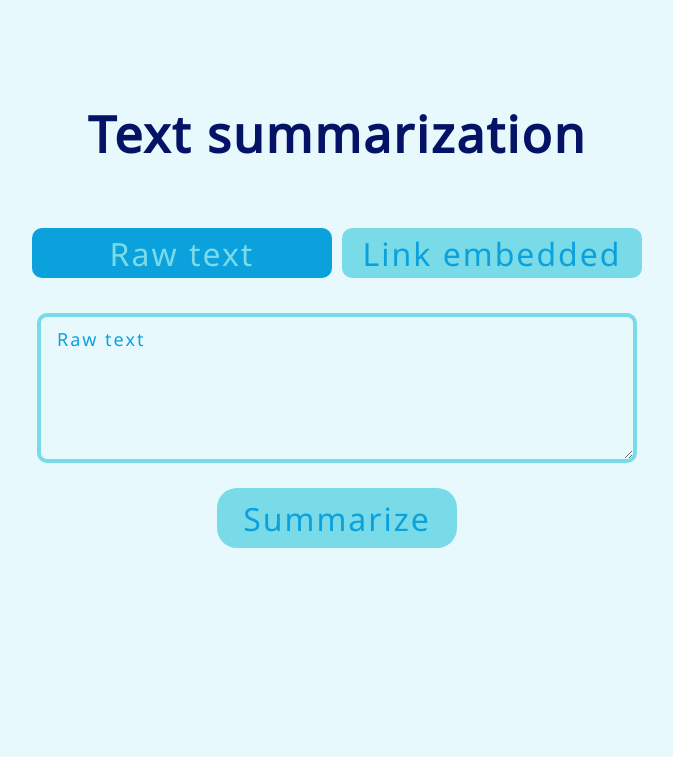
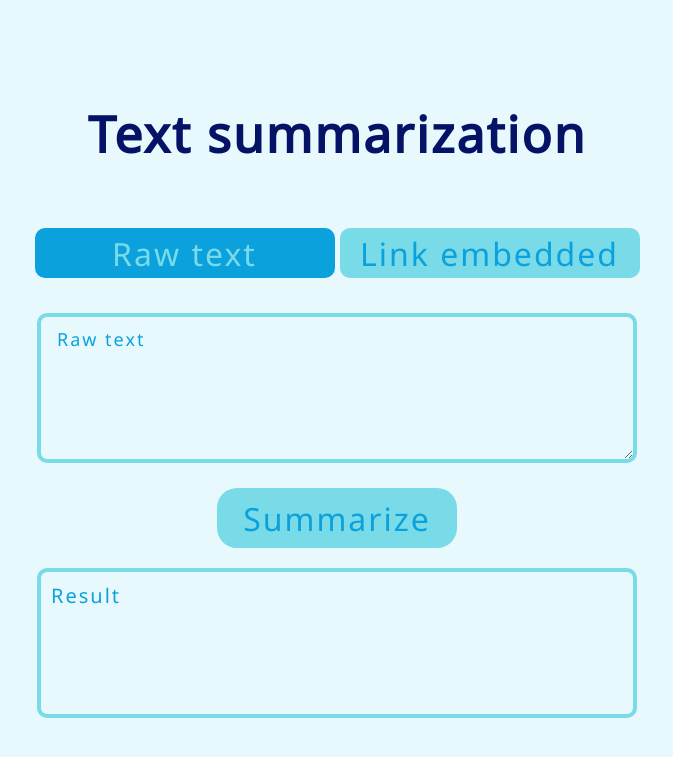
Before and after one commit to phucmap85/Quidk-website, a Django app: page / in a window 1280 px wide. Shown: the top 757 px of the page, without its empty margins (303-976 px from the left). Run offline with Django 4.2, Linux system fonts and the light colour scheme.

Commit message:
Update home.html

```diff
--- a/quidksite/quidkapp/templates/base/home.html
+++ b/quidksite/quidkapp/templates/base/home.html
@@ -51,7 +51,7 @@ body{
 }
 
 .btn-1{
-    margin: 5px;
+    margin: 2.5px;
     width: 300px;
     height: 50px;
     border: none;
@@ -71,7 +71,7 @@ body{
 } */
 
 .btn-2{
-    margin: 5px;
+    margin: 2.5px;
     width: 300px;
     height: 50px;
     border: none;
@@ -150,6 +150,7 @@ body{
 .submit{
     margin: 180px;
     margin-top: 20px;
+    margin-bottom: 20px;
     width: 40%;
     height: 40%;
     border: none;
@@ -166,6 +167,19 @@ body{
     box-shadow: inset 300px 0 0 0 #0AA1DD;
     cursor: pointer;
     color: #79DAE8;
+}
+
+.form p{
+    width: 100%;
+    height: 100%;
+    background: transparent;
+    border: 4px solid #79DAE8;
+    border-radius: 10px;
+    outline: none;
+    padding: 10px 10px;
+    font-size: 20px;
+    color: #0AA1DD;
+    overflow: auto;
 }
 </style>
 
@@ -185,12 +199,18 @@ body{
         <textarea id="text1" type="text" placeholder=" " required></textarea>
         <label for="">Raw text</label>
         <button class="submit" type="submit" onclick="clicked()">Summarize</button>
+        <p id="output">Result</input>
     </div>
+
+
 
     <script>
         function clicked(){
             var x = document.getElementById("text1").value;
-            console.log(x);
+
+            //print x in the result box:
+            document.getElementById("output").innerHTML = x;
+            // console.log(x);
         }
     </script>
 
```
